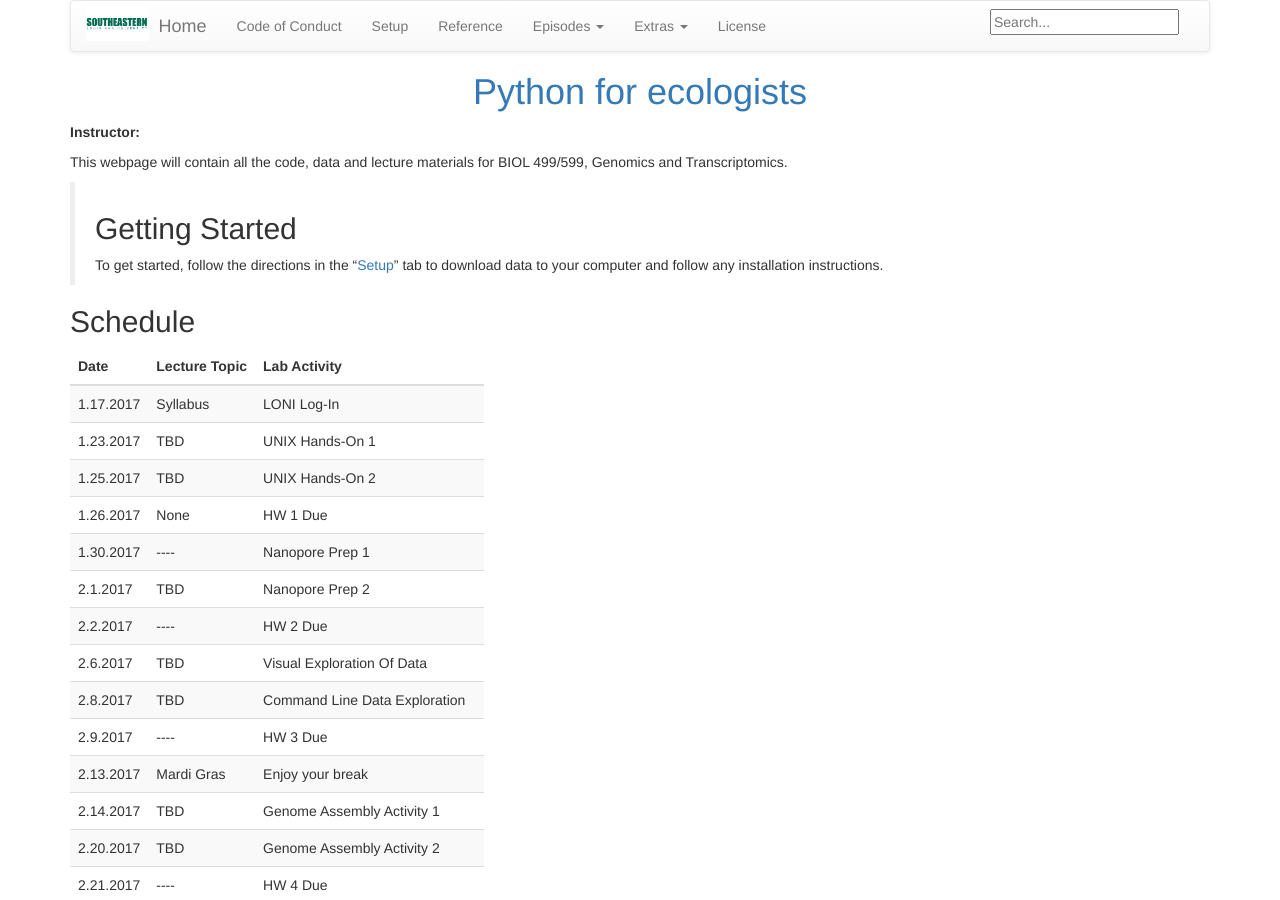
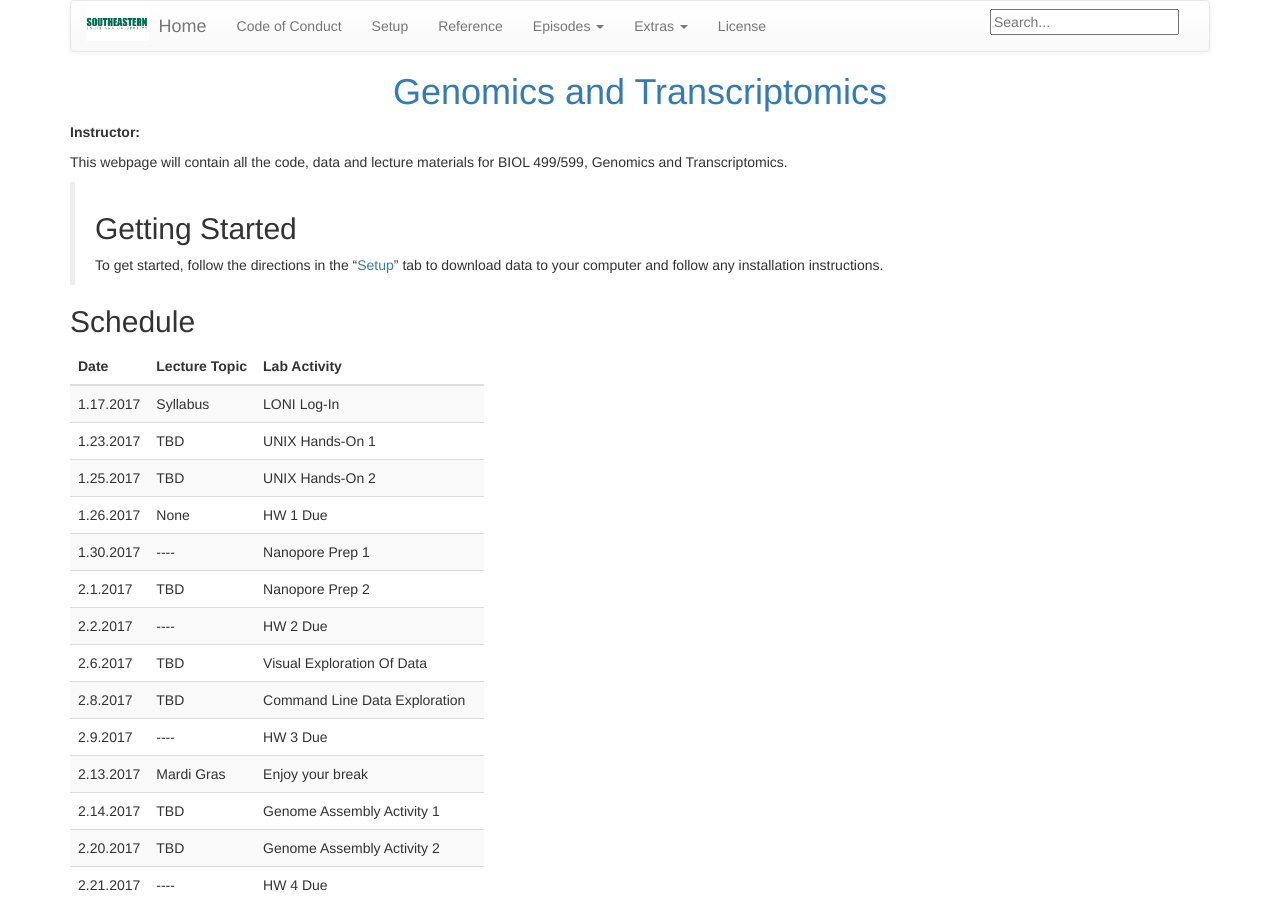
Before and after one commit to raechill95/SELUGandT, a Jekyll site: the page built from index.md, in a window 1280 px wide and 900 px high. Built offline with Jekyll 4.4.1, drawn with Linux system fonts in a browser that asks for light colours.

Commit message:
ok really fixing title this time

```diff
--- a/_includes/main_title.html
+++ b/_includes/main_title.html
@@ -1 +1 @@
-<h1 class="maintitle"><a href="{{ page.root }}/">{{ site.title }}</a>{% if page.title %}: {{ page.title }}{% endif %}</h1>
+<h1 class="maintitle"><a href="{{ page.root }}/">{{ "Genomics and Transcriptomics" }}</a>{% if page.title %}: {{ page.title }}{% endif %}</h1>
```
Also changed, not shown: 1 other file.
